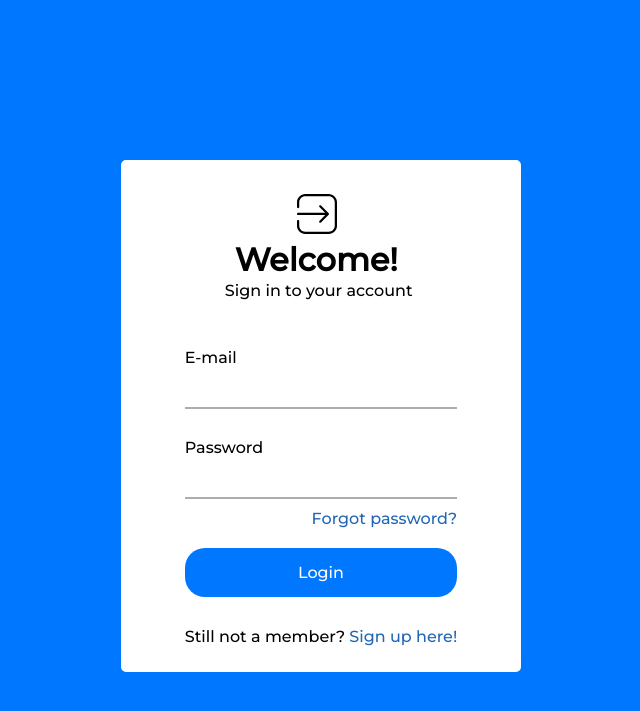
After one commit to noteryk/Chaos, a Node server app: page /signin in a window 1280 px wide. The commit adds this page. Shown: the top 711 px of the page, without its empty margins (319-959 px from the left). Run offline with Node 20, Linux system fonts and the light colour scheme; some libraries are stand-ins or nearby versions.

Commit message:
website uppdate

```diff
--- /dev/null
+++ b/web/public/styles/sign_in.css
@@ -0,0 +1,122 @@
+@import url('https://fonts.googleapis.com/css2?family=Montserrat:wght@500&display=swap');
+
+html {
+    scroll-behavior: smooth;
+  }
+
+* {
+    box-sizing: border-box;
+    margin: 0px;
+    font-family: 'Montserrat', sans-serif;
+}
+
+body {
+    background-color: rgb(0, 119, 255);
+}
+
+
+.main-div {
+    display: flex;
+    justify-content: center;
+    align-items: center;
+    padding-top: 10rem;
+}
+
+
+.box {
+    display: flex;
+    justify-content: center;
+    align-items: center;
+    border: 5px solid white;
+    height: 32rem;
+    width: 25rem;
+    background-color: white;
+    border-radius: 5px;
+}
+
+
+.main-div-text h1 {
+    transform: translate(50px, -40px)
+}
+
+.main-div-text p {
+    transform: translate(40px, -38px)
+}
+
+
+.box svg {
+    height: 40px;
+    padding-left: 7rem;
+    transform: translateY(-42px);
+}
+
+
+form .input-txt {
+    border-bottom: 2px solid #adadad;
+    background: none;
+    outline: none;
+}
+
+
+.forgot-pwd{
+    padding-top: 10px;
+    text-align: right;
+    color:rgb(33, 102, 182)
+}
+
+
+.forgot-pwd a {
+    text-decoration: none;
+    color:rgb(33, 102, 182)
+}
+
+
+.forgot-pwd a:visited {
+    color:rgb(33, 102, 182)
+}
+
+.forgot-pwd a:hover {
+    text-decoration: underline;
+}
+
+
+.signup_link a {
+    text-decoration: none;
+    color:rgb(33, 102, 182)
+}
+
+.signup_link a:hover {
+    text-decoration: underline;
+}
+
+
+.input-txt input {
+    border: none;
+    width: 100%;
+    height: 40px;
+    outline: none;
+}
+
+
+input[type="submit"] {
+    width: 100%;
+    cursor: pointer;
+    border-radius: 20px;
+    border: 0;
+    background-color: rgb(0, 119, 255);
+    padding: 15px 45px;
+    transform: translateY(20px);
+    color: white;
+    font-size: 100%;
+}
+
+
+
+.signup_link {
+    transform: translateY(50px);
+}
+
+
+.input-txt {
+    padding-top: 10px;
+}
--- /dev/null
+++ b/web/views/sign_in.hbs
@@ -0,0 +1,67 @@
+<!DOCTYPE html>
+<html lang="en">
+
+<head>
+    <meta charset="UTF-8">
+    <meta http-equiv="X-UA-Compatible" content="IE=edge">
+    <meta name="viewport" content="width=device-width, initial-scale=1.0">
+    <title>Chaos | Sign in</title>
+    <link rel="stylesheet" href="../public/styles/sign_in.css">
+    <link rel="stylesheet" href="https://unpkg.com/aos@next/dist/aos.css" />
+    <link rel="icon" href="../public/images/logo.png">
+</head>
+
+<body>
+
+    <div class="main-div">
+
+
+        <div class="box">
+            <div class="main-div-text">
+                <svg version="1.1" id="Capa_1" xmlns="http://www.w3.org/2000/svg"
+                    xmlns:xlink="http://www.w3.org/1999/xlink" x="0px" y="0px" viewBox="0 0 481.5 481.5"
+                    style="enable-background:new 0 0 481.5 481.5;" xml:space="preserve">
+                    <path
+                        d="M0,240.7c0,7.5,6,13.5,13.5,13.5h326.1l-69.9,69.9c-5.3,5.3-5.3,13.8,0,19.1c2.6,2.6,6.1,4,9.5,4s6.9-1.3,9.5-4l93-93
+			c5.3-5.3,5.3-13.8,0-19.1l-93-93c-5.3-5.3-13.8-5.3-19.1,0c-5.3,5.3-5.3,13.8,0,19.1l69.9,69.9h-326C6,227.2,0,233.2,0,240.7z" />
+                    <path d="M382.4,0H99C44.4,0,0,44.4,0,99v58.2c0,7.5,6,13.5,13.5,13.5s13.5-6,13.5-13.5V99c0-39.7,32.3-72,72-72h283.5
+			c39.7,0,72,32.3,72,72v283.5c0,39.7-32.3,72-72,72H99c-39.7,0-72-32.3-72-72V325c0-7.5-6-13.5-13.5-13.5S0,317.5,0,325v57.5
+			c0,54.6,44.4,99,99,99h283.5c54.6,0,99-44.4,99-99V99C481.4,44.4,437,0,382.4,0z" />
+                </svg>
+
+                <h1> Welcome! </h1>
+                <p>Sign in to your account</p>
+                <form method="post">
+                    <div class="input-txt">
+                        <label> E-mail </label>
+                        <input type="text" required>
+                    </div>
+                    <div class="input-txt">
+                        <br>
+                        <label> Password </label>
+                        <input type="password" required>
+
+                    </div>
+                    <div class="forgot-pwd">
+                        <a href="#">Forgot password?</a>
+                    </div>
+                    <input type="submit" value="Login">
+                    <div class="signup_link">
+                        Still not a member? <a href="/signup">Sign up here!</a>
+                    </div>
+                </form>
+            </div>
+        </div>
+
+    </div>
+
+
+
+
+    <script src="https://unpkg.com/aos@next/dist/aos.js"></script>
+    <script>
+        AOS.init();
+    </script>
+</body>
+
+</html>
--- a/web/web.js
+++ b/web/web.js
@@ -4,3 +4,11 @@ module.exports=router;
 router.get('/', (req, res) => {
     res.render('landing', {});
 });
+
+router.get('/signin', (req, res) => {
+    res.render('sign_in', {});
+});
+
+router.get('/signup', (req, res) => {
+    res.render('sign_up', {});
+});
```
Also changed, not shown: web/public/styles/landing.css (+6 -1 lines), web/public/styles/sign_up.css (added, +94 -0 lines), web/views/landing.hbs (+80 -20 lines), web/views/sign_up.hbs (added, +66 -0 lines), web/public/images/logo.png (added), web/public/scripts/script.js (deleted).
